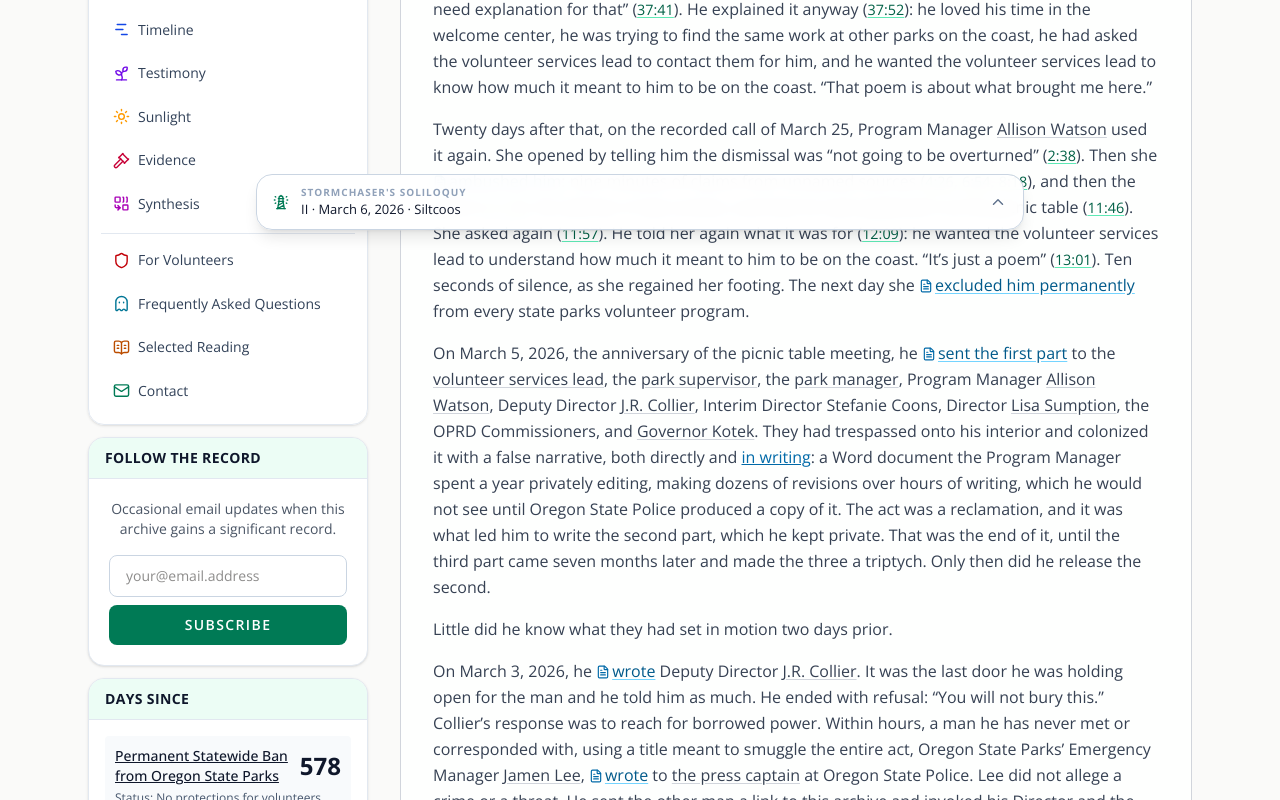
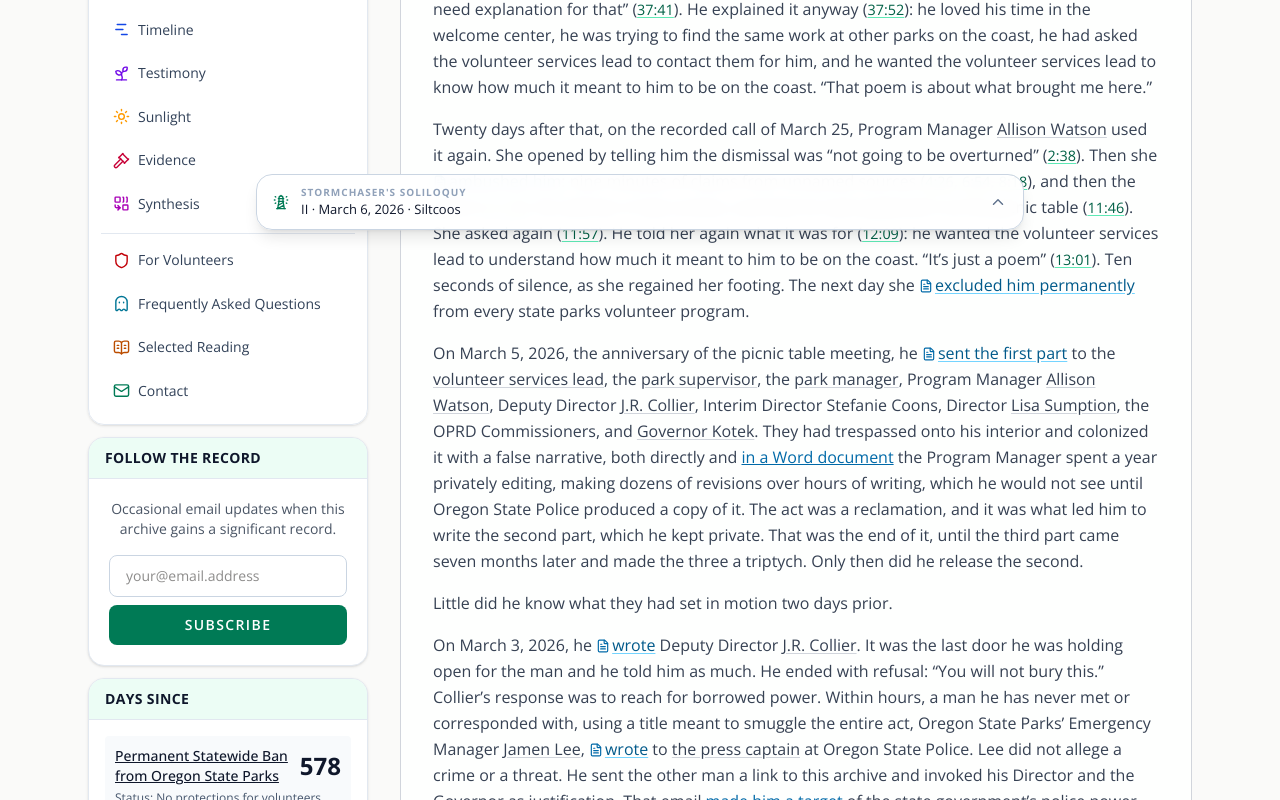
Before and after one commit to rswfire/rswfire.oprd, a Next.js app: page /soliloquy in a window 1280 px wide. Shown: the part 554-1354 px from the top of the page. Built offline with nearby package versions, Linux system fonts and the light colour scheme.

Commit message:
Soliloquy: and in a Word document

```diff
--- a/app/(archive)/soliloquy/page.tsx
+++ b/app/(archive)/soliloquy/page.tsx
@@ -349,8 +349,8 @@ export default function StormchasersSoliloquyPage() {
                     <PersonLink name="Lisa Sumption" />, the OPRD Commissioners, and{" "}
                     <PersonLink name="Governor Kotek" seat="governor" />. They had trespassed onto his interior and
                     colonized it with a false narrative, both directly and{" "}
-                    <Link href="/sunlight" className="text-sky-700 underline hover:text-sky-600">in writing</Link>: a Word
-                    document the Program Manager spent a year privately editing, making dozens of revisions over hours
+                    <Link href="/sunlight" className="text-sky-700 underline hover:text-sky-600">in a Word
+                    document</Link> the Program Manager spent a year privately editing, making dozens of revisions over hours
                     of writing, which he would not see until Oregon State Police produced a copy of it. The act was a reclamation, and it was what led him to write the second part,
                     which he kept private. That was the end of it, until the third part came seven months later and made
                     the three a triptych. Only then did he release the second.
```
